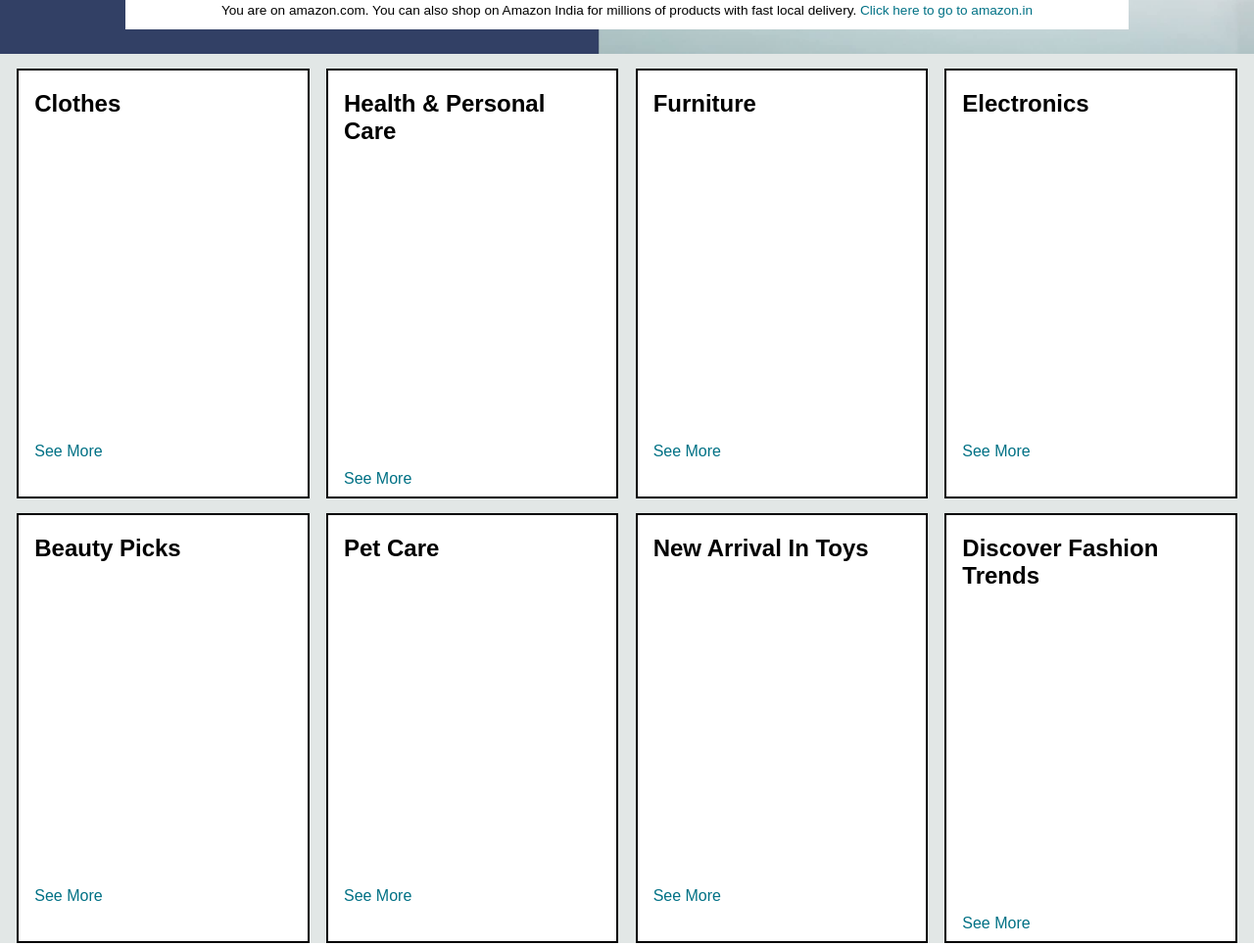
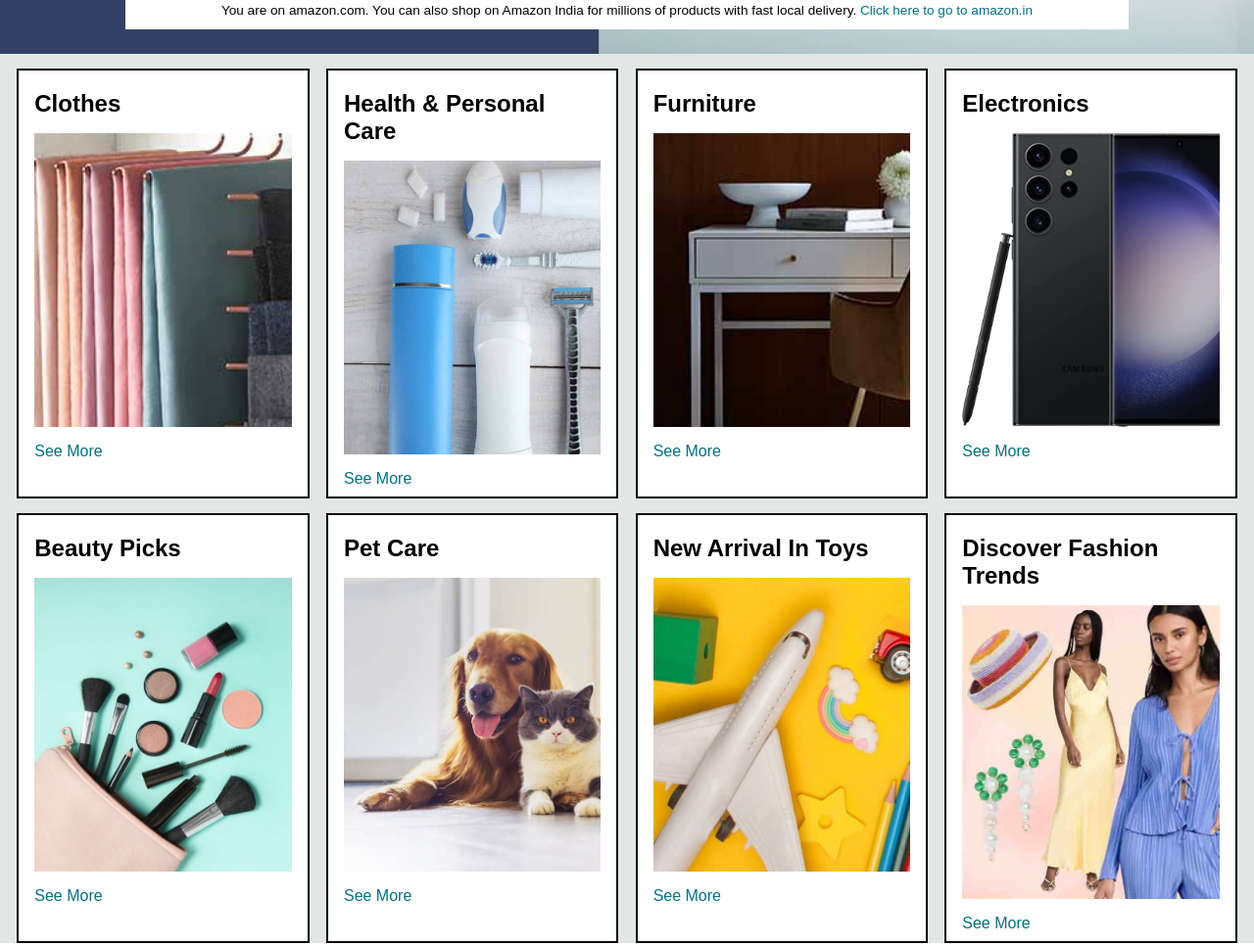
Before and after one commit to Surya-mygapula/Amazon-Clone, a plain HTML site: page index.html in a window 1280 px wide. Shown: the part 395-1361 px from the top of the page at 98% size. Drawn offline with nearby package versions, Linux system fonts and the light colour scheme; files that its build step writes are made by us from their sources; files whose address does not match are found by name.

Commit message:
Update index.html

```diff
--- a/index.html
+++ b/index.html
@@ -71,49 +71,49 @@
         <div class="box1 box">
            <div class="boxcont">
             <h2>Clothes</h2>
-            <div class="boximg" style="background-image:url(IMAGES/box1_image.jpg)"></div>
+            <div class="boximg" style="background-image:url(box1_image.jpg)"></div>
                 <p>See More</p>
            </div>
         </div>
         <div class="box2 box"><div class="boxcont">
             <h2>Health & Personal Care</h2>
-            <div class="boximg" style="background-image:url(IMAGES/box2_image.jpg)"></div>
+            <div class="boximg" style="background-image:url(box2_image.jpg)"></div>
                 <p>See More</p>
            </div>
         </div>
         <div class="box3 box"><div class="boxcont">
             <h2>Furniture</h2>
-            <div class="boximg" style="background-image:url(IMAGES/box3_image.jpg)"></div>
+            <div class="boximg" style="background-image:url(box3_image.jpg)"></div>
                 <p>See More</p>
            </div>
         </div>
         <div class="box4 box"><div class="boxcont">
             <h2>Electronics</h2>
-            <div class="boximg" style="background-image:url(IMAGES/box4_image.jpg)"></div>
+            <div class="boximg" style="background-image:url(box4_image.jpg)"></div>
                 <p>See More</p>
            </div>
         </div> <div class="box5 box">
             <div class="boxcont">
              <h2>Beauty Picks</h2>
-             <div class="boximg" style="background-image:url(IMAGES/box5_image.jpg)"></div>
+             <div class="boximg" style="background-image:url(box5_image.jpg)"></div>
                  <p>See More</p>
             </div>
          </div>
          <div class="box6 box"><div class="boxcont">
              <h2>Pet Care</h2>
-             <div class="boximg" style="background-image:url(IMAGES/box6_image.jpg)"></div>
+             <div class="boximg" style="background-image:url(box6_image.jpg)"></div>
                  <p>See More</p>
             </div>
          </div>
          <div class="box7 box"><div class="boxcont">
              <h2>New Arrival In Toys</h2>
-             <div class="boximg" style="background-image:url(IMAGES/box7_image.jpg)"></div>
+             <div class="boximg" style="background-image:url(box7_image.jpg)"></div>
                  <p>See More</p>
             </div>
          </div>
          <div class="box8 box"><div class="boxcont">
              <h2>Discover Fashion Trends</h2>
-             <div class="boximg" style="background-image:url(IMAGES/box8_image.jpg)"></div>
+             <div class="boximg" style="background-image:url(box8_image.jpg)"></div>
                  <p>See More</p>
             </div>
          </div>
```
